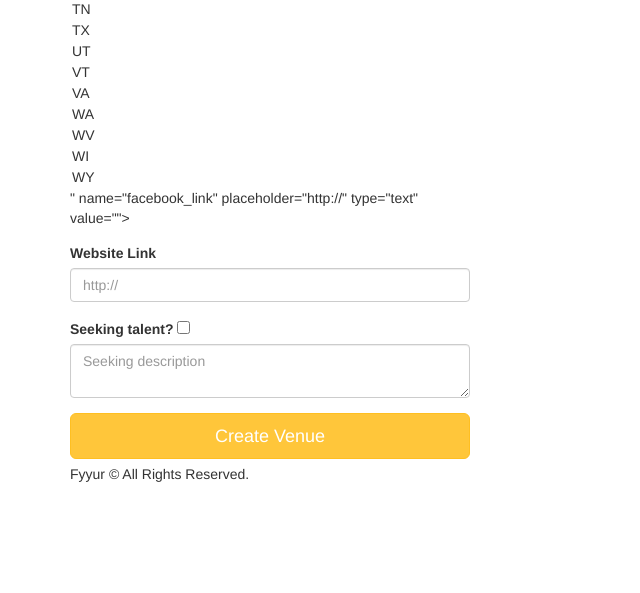
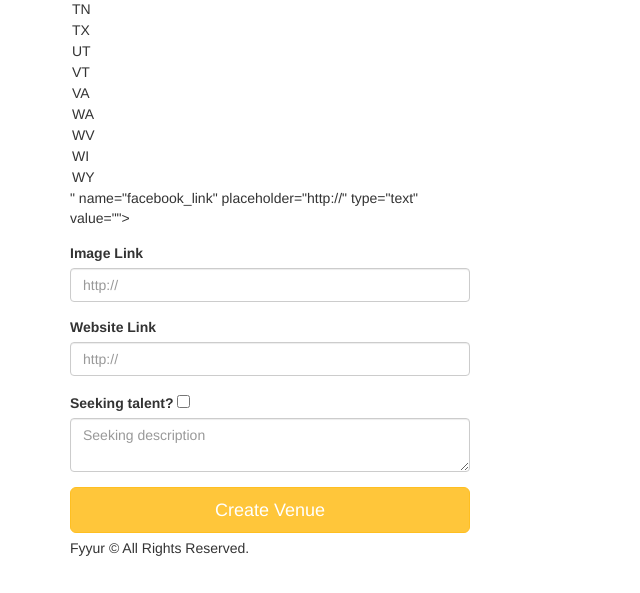
Before and after one commit to nourall22/fyyur-udacity, a Flask app: page /venues/create in a window 1280 px wide. Shown: the part 1887-2480 px from the top of the page, without its empty margins (0-640 px from the left). Before the commit the page ends 2369 px from the top, so only its background shows below. Run offline with Flask 2, Linux system fonts and the light colour scheme; some libraries are stand-ins or nearby versions.

Commit message:
added image link field to create venue template

```diff
--- a/starter_code/templates/forms/new_venue.html
+++ b/starter_code/templates/forms/new_venue.html
@@ -37,7 +37,10 @@
       <label for="genres">Facebook Link</label>
       {{ form.facebook_link(class_ = 'form-control', placeholder='http://', id=form.state, autofocus = true) }}
     </div>
-
+    <div class="form-group">
+      <label for="image_link">Image Link</label>
+      {{ form.image_link(class_ = 'form-control', placeholder='http://', id='image_link', autofocus = true, type="url") }}
+    </div>
     <div class="form-group">
       <label for="website">Website Link</label>
       {{ form.website_url(class_ = 'form-control', placeholder='http://', id='website', autofocus = true, type="url") }}
```
